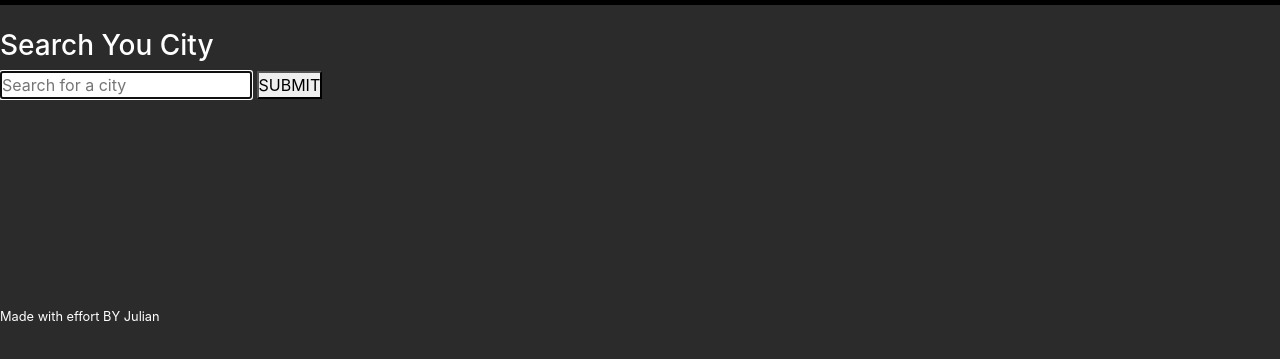
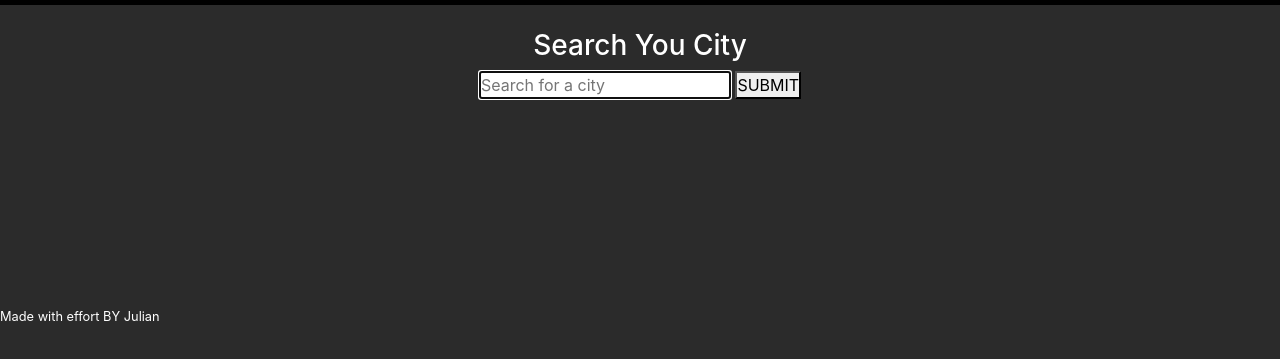
Before and after one commit to Ishaval/Wheather-DashBoard, a plain HTML site: page index.html in a window 1280 px wide. Shown: the part 67-426 px from the top of the page. Drawn offline with nearby package versions, Linux system fonts and the light colour scheme.

Commit message:
readme added

```diff
--- a/assets/css/style.css
+++ b/assets/css/style.css
@@ -16,6 +16,9 @@ header {
 .container {
   display: inline;
 }
+input {
+  color: black;
+}
 button {
   color: black;
 }
--- a/index.html
+++ b/index.html
@@ -19,7 +19,7 @@
       </nav>
     </header>
     <div class="top-banner">
-      <div class="container">
+      <div class="text-center container">
         <h3 class="heading">Search You City</h3>
         <form>
           <input type="text" placeholder="Search for a city" autofocus />
```
Also changed, not shown: assets/img/app-img.jpg (added), 1 other file.
